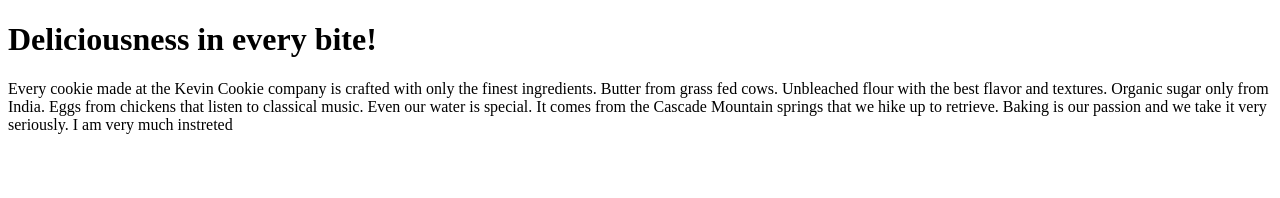
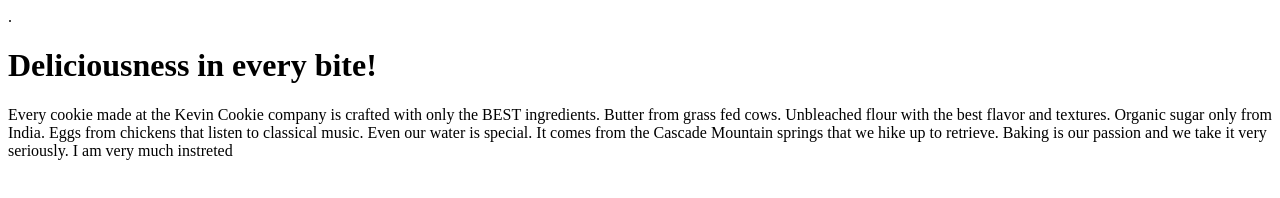
Before and after one commit to kishoreodugu85/cookiescompany.com, a plain HTML site: page index.htm in a window 1280 px wide. Drawn offline with Linux system fonts and the light colour scheme.

Commit message:
Update Index.hmt

```diff
--- a/index.htm
+++ b/index.htm
@@ -1,9 +1,10 @@
+.
 <!DOCTYPE html>
 <html>
 <body>
 
 <h1>Deliciousness in every bite!</h1>
-<p>Every cookie made at the Kevin Cookie company is crafted with only the finest ingredients. Butter from grass fed cows. Unbleached flour with the best flavor and textures. Organic sugar only from India. Eggs from chickens that listen to classical music. Even our water is special. It comes from the Cascade Mountain springs that we hike up to retrieve. Baking is our passion and we take it very seriously. I am very much instreted</p>
+<p>Every cookie made at the Kevin Cookie company is crafted with only the BEST ingredients. Butter from grass fed cows. Unbleached flour with the best flavor and textures. Organic sugar only from India. Eggs from chickens that listen to classical music. Even our water is special. It comes from the Cascade Mountain springs that we hike up to retrieve. Baking is our passion and we take it very seriously. I am very much instreted</p>
 
 </body>
 </html>
```
